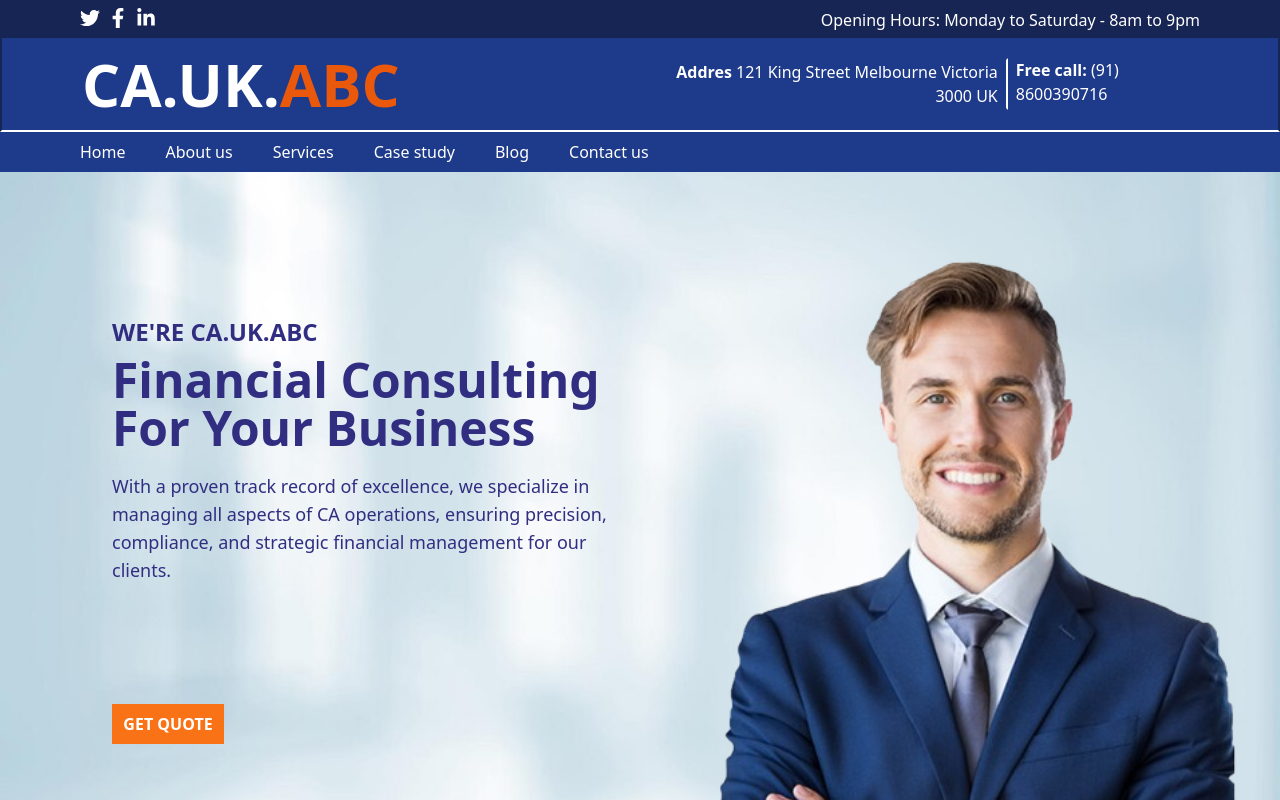
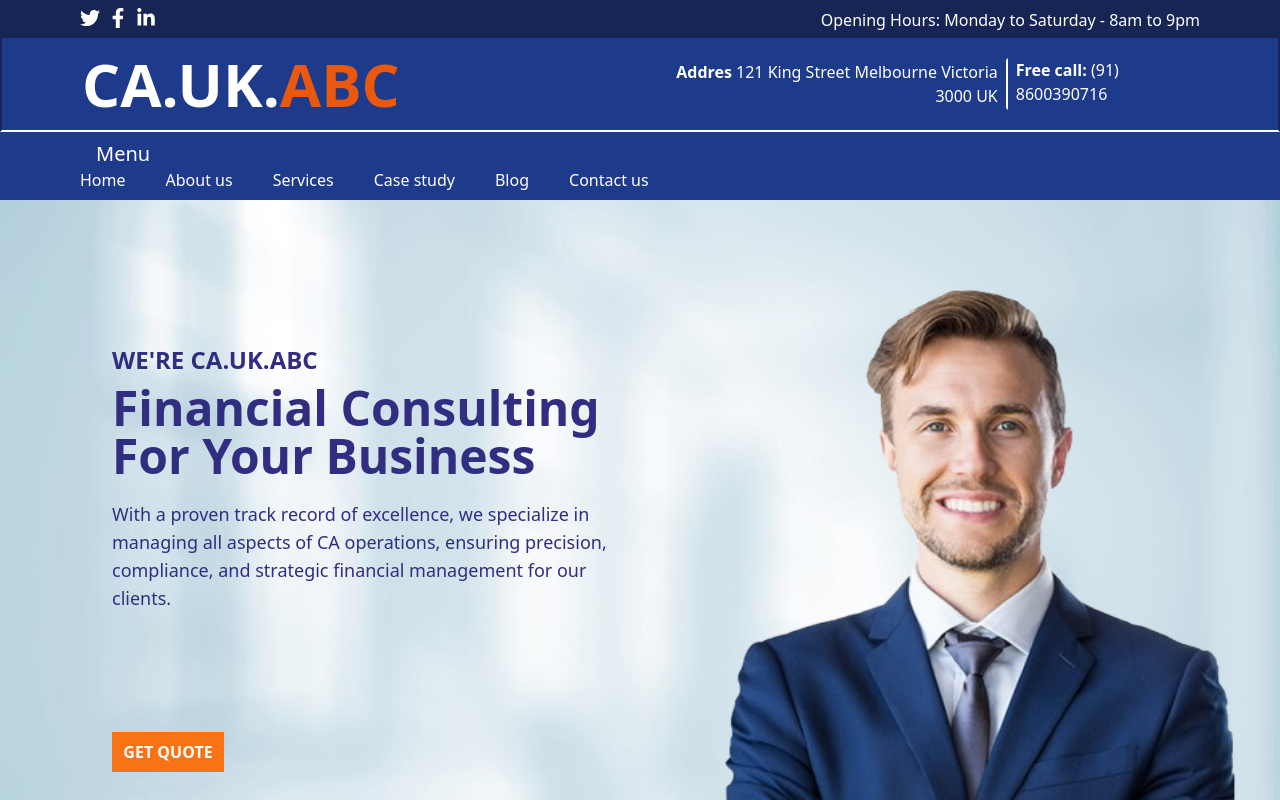
Before and after one commit to Flansh1137/ca, a React (Vite) app: page / in a window 1280 px wide. Shown: the top 800 px of the page. Built offline with nearby package versions, Linux system fonts and the light colour scheme.

Commit message:
hamburger menu

```diff
--- a/src/App.jsx
+++ b/src/App.jsx
@@ -1,6 +1,6 @@
 import React from 'react';
 import { BrowserRouter as Router, Routes, Route } from 'react-router-dom'; // Import BrowserRouter, Routes, and Route
-import Header from './components/Header/header';
+// import Header from './components/Header/header';
 import Home from './components/Homepage/home';
 import Footer from './components/Footer/footer';
 import About from './components/About/about';
@@ -9,12 +9,14 @@ import Casestudy from './components/Casestudy/casestudy';
 import Blog from './components/Blog/blog';
 import Contact from './components/Contact/contact';
 import ErrorBoundary from './components/ErrorBoundary';
+import { Navbar, Topper } from './components/Header/header';
 
 const App = () => {
   return (
     <Router>
       <ErrorBoundary>
-        <Header />
+      <Topper />
+      <Navbar />
         <Routes> {/* Wrap your Route components within Routes */}
           <Route path="/" element={<Home />} /> {/* Use element prop instead of component */}
           <Route path="/about" element={<About />} />
--- a/src/components/Header/header.jsx
+++ b/src/components/Header/header.jsx
@@ -1,8 +1,9 @@
-import React from 'react';
+import React,{useState} from 'react';
 import { Link } from 'react-router-dom';
 import { FaTwitter, FaFacebookF, FaLinkedinIn } from 'react-icons/fa';
+import { PiCirclesThree , PiCirclesThreeFill } from 'react-icons/pi';
 
-const Header = () => {
+const Topper = () => {
     return (
         <header>
             <div className="bg-blue-950 text-white  pt-1 grid sm:grid-cols-2 align-middle">
@@ -38,19 +39,42 @@ const Header = () => {
 
 
 
-            <nav className="bg-blue-900 py-2 text-white border-l-white md:px-12 lg:px-20">
-
-                <ul className="flex space-x-10">
-                    <Link to ="/" ><li className="text-white-700 hover:text-orange-500">Home</li></Link>
-                    <Link to ="/about" > <li className="text-white-700 hover:text-orange-500">About us</li></Link>
-                    <Link to ="/services" > <li  className="text-white-700 hover:text-orange-500">Services</li></Link>
-                    <Link to ="/casestudy" > <li className="text-white-700 hover:text-orange-500">Case study</li></Link>
-                    <Link to ="/blog" > <li className="text-white-700 hover:text-orange-500">Blog</li></Link>
-                    <Link to ="/contact" > <li className="text-white-700 hover:text-orange-500">Contact us</li></Link>
-                </ul>
-            </nav>
         </header>
     );
 };
 
-export default Header;
+export { Topper };
+
+const Navbar = () => {
+    const [menuOpen, setMenuOpen] = useState(false);
+
+    const toggleMenu = () => {
+        setMenuOpen(!menuOpen);
+    };
+
+        const closeMenu = () => {
+        setMenuOpen(false);
+    };
+    return (
+        <>
+        <nav className="bg-blue-900 py-2 text-white border-l-white md:px-12 lg:px-20">
+            <div className="flex justify-between items-center px-4">
+                <div className="text-xl ">Menu</div>
+                <button onClick={toggleMenu} className={`md:hidden text-white transform transition-transform delay-3000 duration-3000 ${menuOpen ? 'rotate-180' : ''}`}>
+                    {menuOpen ? <PiCirclesThreeFill className="w-6 h-6" /> : <PiCirclesThree className="w-6 h-6" />}
+                </button>
+            </div>
+            <ul className={`md:flex space-x-10 ${menuOpen ? 'block text-right pr-4 ' : 'hidden'}`}>
+                <Link to="/" onClick={closeMenu}><li className="text-white-700 hover:text-orange-500 py-1 md:py-0">Home</li></Link>
+                <Link to="/about" onClick={closeMenu}><li className="text-white-700 hover:text-orange-500 py-1 md:py-0">About us</li></Link>
+                <Link to="/services" onClick={closeMenu}><li className="text-white-700 hover:text-orange-500 py-1 md:py-0">Services</li></Link>
+                <Link to="/casestudy" onClick={closeMenu}><li className="text-white-700 hover:text-orange-500 py-1 md:py-0">Case study</li></Link>
+                <Link to="/blog" onClick={closeMenu}><li className="text-white-700 hover:text-orange-500 py-1 md:py-0">Blog</li></Link>
+                <Link to="/contact" onClick={closeMenu}><li className="text-white-700 hover:text-orange-500 py-1 md:py-0">Contact us</li></Link>
+            </ul>
+        </nav>
+    </>
+    );
+};
+
+export { Navbar };
```
